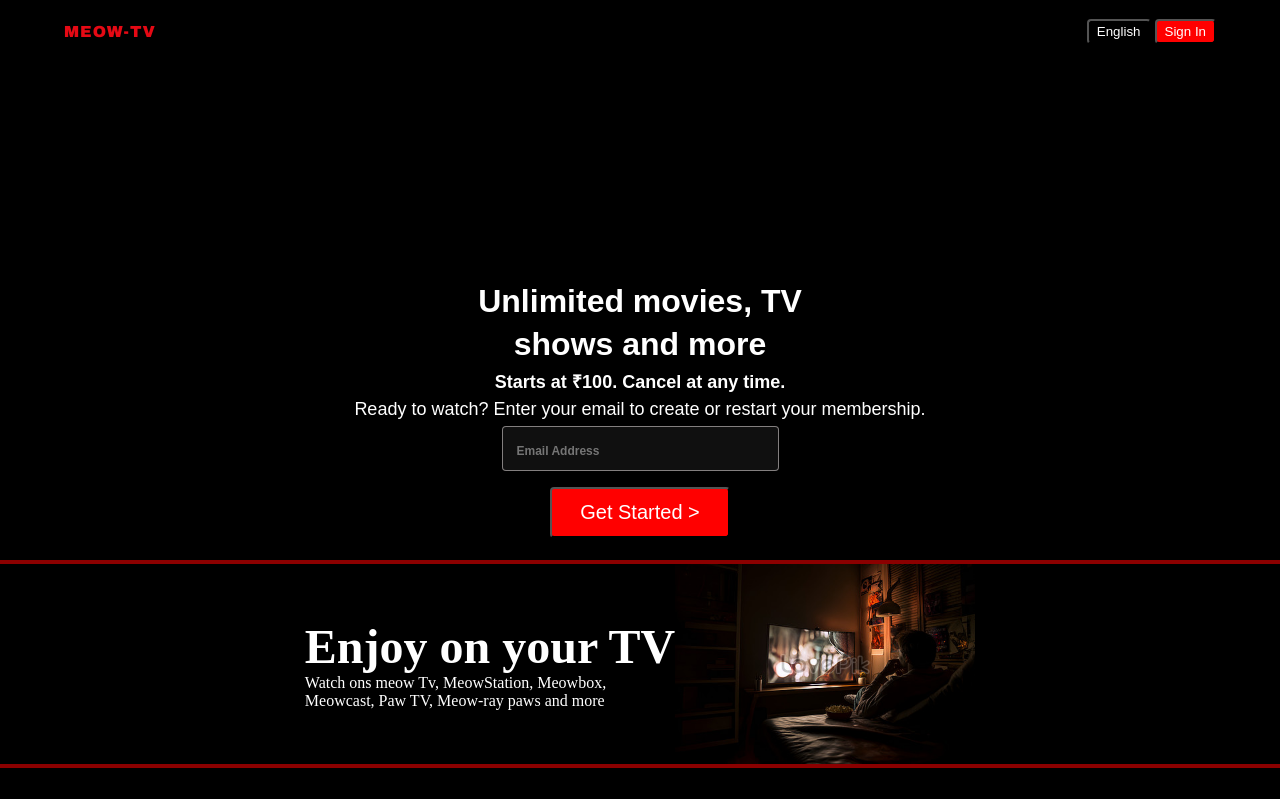
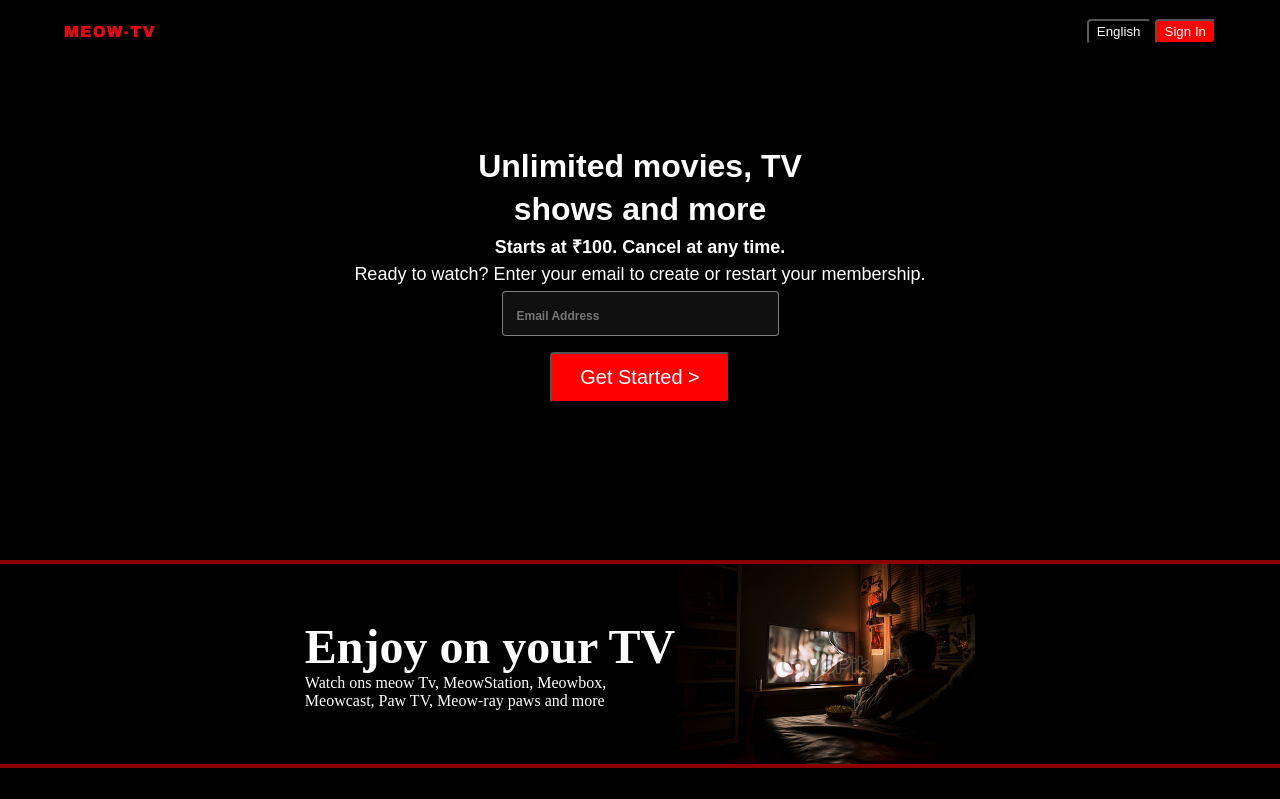
Before and after one commit to hassan26032006/my-web, a plain HTML site: page index.html in a window 1280 px wide. Shown: the top 799 px of the page. Drawn offline with Linux system fonts and the light colour scheme; a web font is replaced by a local one.

Commit message:
Update style.css

```diff
--- a/style.css
+++ b/style.css
@@ -54,7 +54,6 @@ nav button{
     align-items: center;
     justify-content: center;
     flex-direction: column;
-    height: calc(100% - 62px);
     color: white;
     position: relative;
     padding: 99px 30px;
@@ -211,6 +210,9 @@ footer{
     nav{
         max-width: 90vw;
     }
+    .hero{
+        padding: 86px 30px;
+    }
     .first{
         flex-wrap: wrap;
     }
```
